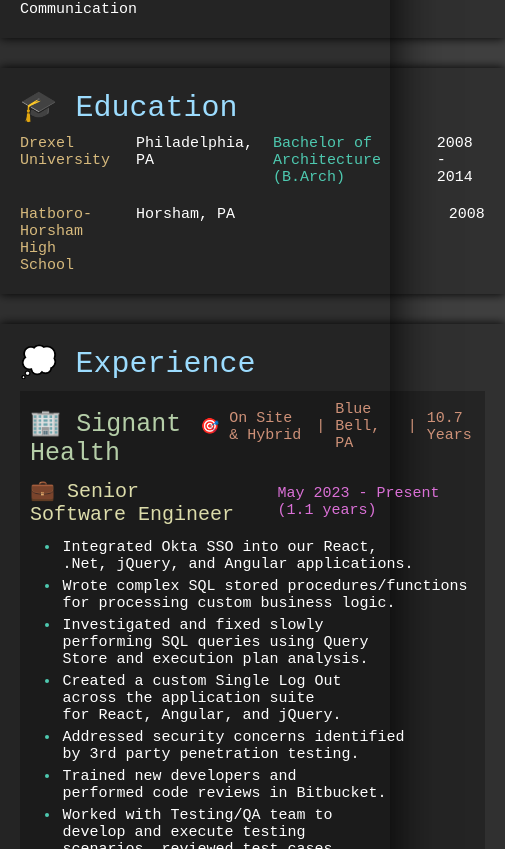
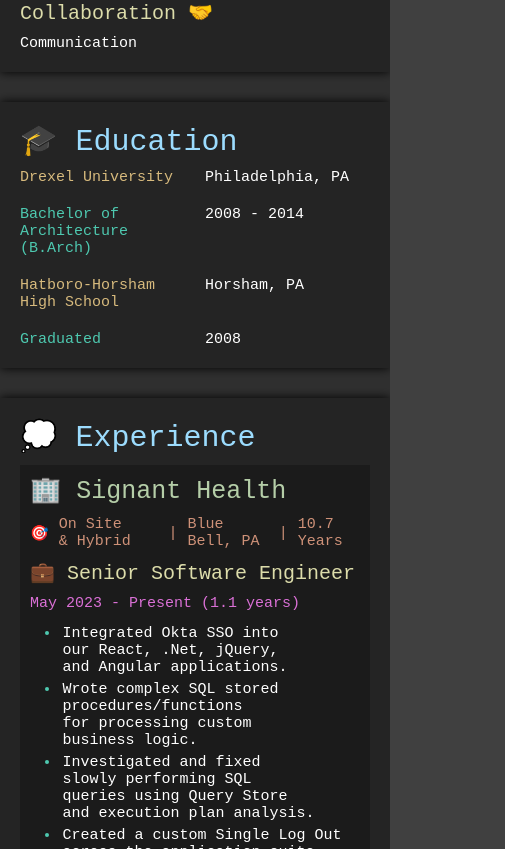
Before and after one commit to steveroof/resume, a React (Vite) app: page / in a window 390 px wide. Shown: the part 835-1684 px from the top of the page, 505 px wide, since content can reach past the window. Built offline with nearby package versions, Linux system fonts and the light colour scheme.

Commit message:
responsive progress

```diff
--- a/src/assets/app.css
+++ b/src/assets/app.css
@@ -12,7 +12,7 @@
     display: grid;
     gap: 3rem;
     padding: var(--main-padding);
-    grid-template-columns: var(--grid-template-columns);
+    grid-template-columns: var(--app-grid);
   }
 }
 
--- a/src/assets/company.css
+++ b/src/assets/company.css
@@ -9,6 +9,7 @@
   align-items: baseline;
   justify-content: space-between;
   gap: 1rem;
+  flex-wrap: wrap;
   margin-bottom: 1rem;
 
   h3 {
--- a/src/assets/education.css
+++ b/src/assets/education.css
@@ -1,6 +1,6 @@
 .education {
   display: grid;
-  grid-template-columns: 2fr 2fr 3fr 1fr;
+  grid-template-columns: var(--education-grid);
   gap: 2rem;
 }
 
@@ -13,5 +13,5 @@
 }
 
 .schoolYears {
-  justify-self: end;
+  text-wrap: nowrap;
 }
--- a/src/assets/job.css
+++ b/src/assets/job.css
@@ -8,6 +8,7 @@
   display: flex;
   align-items: baseline;
   justify-content: space-between;
+  flex-wrap: wrap;
   gap: 1rem;
   margin-bottom: 1rem;
 }
--- a/src/components/Education.tsx
+++ b/src/components/Education.tsx
@@ -10,16 +10,14 @@
   return (
     <div className="education">
       {educations.map((e) => {
-        const { name, location, level, startYear, endYear } = e;
+        const { name, location, level, yearsAttended } = e;
 
         return (
           <React.Fragment key={createId([name])}>
             <span className="schoolName">{name}</span>
             <span>{location}</span>
             <span className="schoolLevel">{level}</span>
-            <span className="schoolYears">
-              {startYear ? `${startYear} - ${endYear}` : endYear}
-            </span>
+            <span className="schoolYears">{yearsAttended}</span>
           </React.Fragment>
         );
       })}
--- a/src/data/education.ts
+++ b/src/data/education.ts
@@ -4,12 +4,12 @@
   name: "Drexel University",
   location: "Philadelphia, PA",
   level: "Bachelor of Architecture (B.Arch)",
-  startYear: "2008",
-  endYear: "2014",
+  yearsAttended: "2008 - 2014",
 };
 
 export const hh: IEducation = {
   name: "Hatboro-Horsham High School",
   location: "Horsham, PA",
-  endYear: "2008",
+  level: "Graduated",
+  yearsAttended: "2008",
 };
--- a/src/index.css
+++ b/src/index.css
@@ -65,7 +65,8 @@
   }
 
   --flex-direction: column;
-  --grid-template-columns: 1fr;
+  --app-grid: 1fr;
+  --education-grid: 1fr 1fr 2fr 1fr;
   --experience-span: 1;
   --page-width: 75vw;
   --page-margin: 3rem;
@@ -75,7 +76,7 @@
 
   @media screen and (min-width: 100rem) {
     --flex-direction: row;
-    --grid-template-columns: 1fr 1fr 1fr;
+    --app-grid: 1fr 1fr 1fr;
     --experience-span: 3;
   }
 
@@ -86,6 +87,7 @@
     --border-radius: 0;
     --job-card-padding: 0;
     --job-card-bg: unset;
+    --education-grid: 2fr 2fr;
   }
 }
 
--- a/src/model.ts
+++ b/src/model.ts
@@ -24,9 +24,8 @@
 export interface IEducation {
   name: string;
   location: string;
-  level?: string;
-  startYear?: string;
-  endYear: string;
+  level: string;
+  yearsAttended: string;
 }
 
 export interface ISkills {
```
